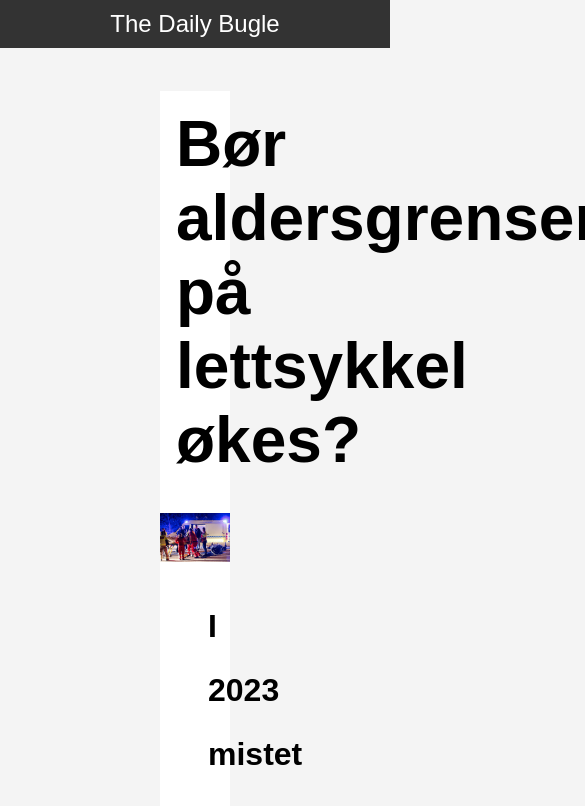
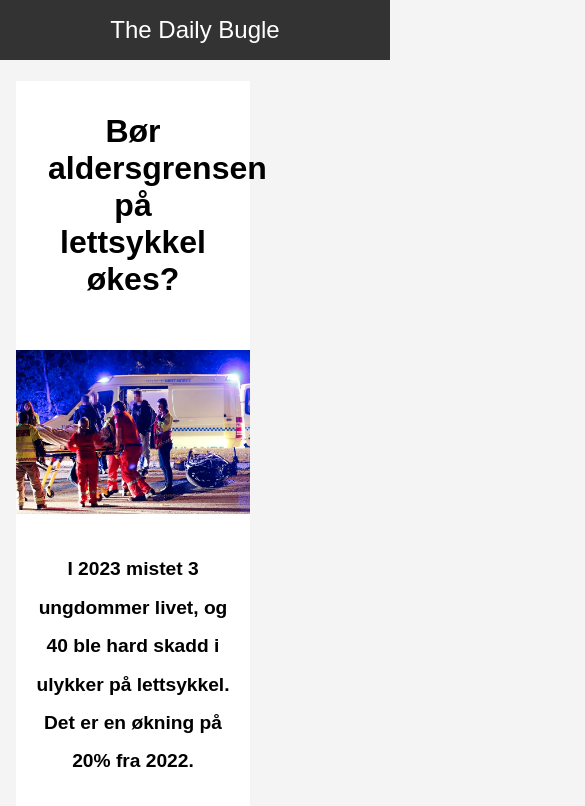
Before and after one commit to AndreMooore/DailyBugle-motorsykkel, a plain HTML site: page index.html in a window 390 px wide. Shown: the top 806 px of the page, 585 px wide, since content can reach past the window. Drawn offline with Linux system fonts and the light colour scheme.

Commit message:
Fiksa småplukk

```diff
--- a/index.html
+++ b/index.html
@@ -4,7 +4,7 @@
   <head>
     <meta charset="UTF-8" />
     <meta name="viewport" content="width=device-width, initial-scale=1.0" />
-    <title>Document</title>
+    <title>Bør aldersgrensen på lettsykkel økes?</title>
   </head>
   <body>
     <header>
--- a/style.css
+++ b/style.css
@@ -10,8 +10,8 @@ body {
 header {
     background-color: #333;
     color: #fff;
-    padding: 10px 0;
-    text-align: center;
+    padding: 1rem;
+    text-align: left;
 }
 
 header a {
@@ -21,9 +21,9 @@ header a {
 }
 
 main {
-    margin: 0 10rem;
+    margin: 0 auto;
+    max-width: 60%;
     background-color: #fff;
-
 }
 
 main img {
@@ -38,18 +38,19 @@ h1 {
         color: black;
         font-size: 4rem;
         margin-bottom: 20px;
-        padding: 1rem;
+        padding: 2rem;
         text-align: center; /* Add this line */
 
 }
 
 p {
-    color: #393939;
+
     line-height: 2;
-    padding: 3rem;
+    padding: 5rem;
     font-size: 1.5rem;
-    color: #333;
+    color: #333333;
     padding-top: 0;
+
 }
 
 .bold {
@@ -69,7 +70,7 @@ p {
 }
 
 #textimg {
-    width: 50%;
+    width: 100%;
     height: auto;
     display: block;
     margin: 20px auto;
@@ -85,3 +86,60 @@ p {
     margin-top: -2rem;
     border-style: ridge;
 }
+
+footer {
+   text-align: center;
+   padding: 1rem;
+}
+
+@media (max-width: 1200px) {
+    main {
+        margin: 0 5rem;
+    }
+}
+
+@media (max-width: 768px) {
+    main {
+        margin: 0 2rem;
+    }
+
+    h1 {
+        font-size: 3rem;
+    }
+
+    header {
+        text-align: center;
+    }
+
+    p {
+        padding: 2rem;
+        font-size: 1.2rem;
+    }
+
+    .bold {
+        font-size: 1.5rem;
+    }
+}
+
+@media (max-width: 480px) {
+    main {
+        margin: 0 1rem;
+    }
+
+    header {
+        text-align: center;
+    }
+
+    h1 {
+        font-size: 2rem;
+    }
+
+    p {
+        padding: 1rem;
+        font-size: 1rem;
+    }
+
+    .bold {
+        font-size: 1.2rem;
+    }
+}
```
Also changed, not shown: IMG/Mann-på-motorsykkel-i-solnedgang.avif (added).
